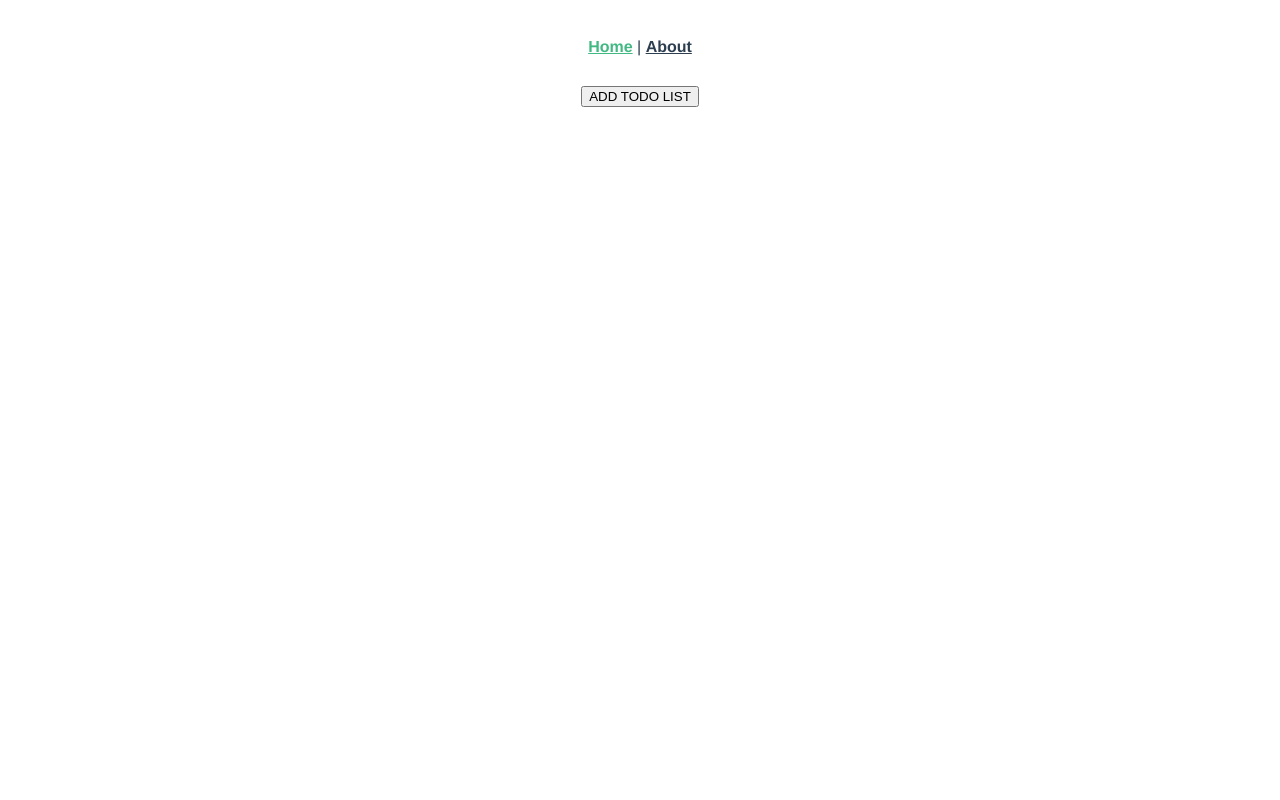
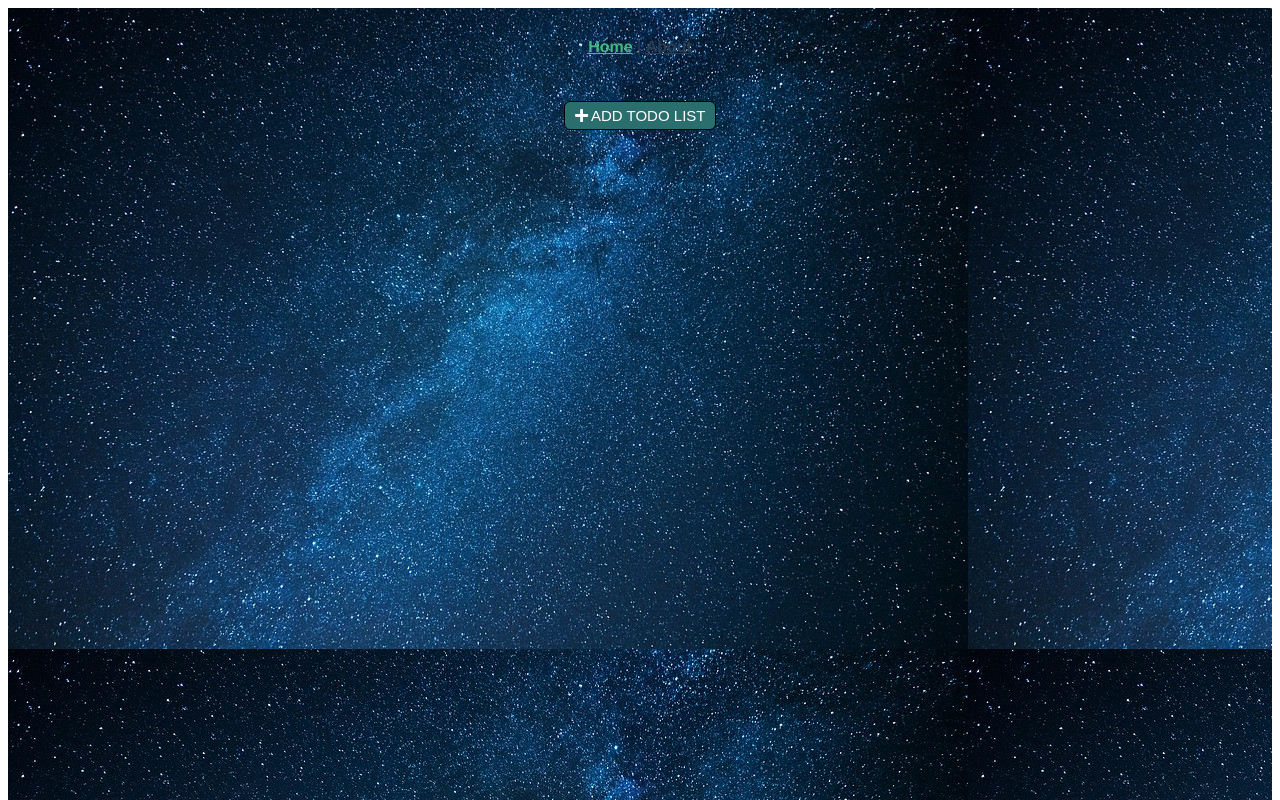
Before and after one commit to RomanBoichuk/Test--Task-2021, a Vue app: page / in a window 1280 px wide. Shown: the top 800 px of the page. Built offline with nearby package versions, Linux system fonts and the light colour scheme.

Commit message:
adding background pictures to project

```diff
--- a/src/App.vue
+++ b/src/App.vue
@@ -15,6 +15,9 @@
   -moz-osx-font-smoothing: grayscale;
   text-align: center;
   color: #2c3e50;
+  background-image: url("../public/img/icons/StarSky.png");
+  padding: 0 0 100% 0;
+  display: block;
 }
 
 #nav {
--- a/src/components/AddListButton.vue
+++ b/src/components/AddListButton.vue
@@ -1,5 +1,6 @@
 <template>
   <button class="mainButton" @click="addList">
+    <font-awesome-icon  icon="plus"/>
     {{ text }}
   </button>
 </template>
@@ -18,3 +19,15 @@ export default {
   }
 }
 </script>
+<style lang="sass" scoped>
+$blue: #2b6e6e
+$white: #ffffff
+.mainButton
+  margin-top: 15px
+  background-color: $blue
+  color: $white
+  font-size: 15px
+  padding: 5px 10px
+  border-radius: 6px
+  border: 1px solid black
+</style>
--- a/src/components/ListTaskHeader.vue
+++ b/src/components/ListTaskHeader.vue
@@ -22,6 +22,7 @@ $blueDark: #53868B
   .list--task--header:hover &
     opacity: 1
 .list--task--header
+   margin-top: 15px
    border-radius: 2px
    border: 1px solid $blueDark
    box-shadow: inset 0 1px 0 0 rgba(255, 255, 255, .8)
--- a/src/components/ListsOfTask.vue
+++ b/src/components/ListsOfTask.vue
@@ -4,6 +4,8 @@
       <ListTaskHeader />
       <TaskForm />
       <div>
+        <Task />
+        <Task />
         <Task />
       </div>
     </div>
@@ -35,3 +37,6 @@ export default {
   }
 }
 </script>
+
+<style lang="sass">
+</style>
--- a/src/components/Task.vue
+++ b/src/components/Task.vue
@@ -1,6 +1,5 @@
 <template>
   <div class="task">
-    <label>
       <div v-bind:class="{done:completed}">
         <input type="checkbox" @change="completed=!completed">
         <span></span>
@@ -12,7 +11,6 @@
           >buy bread
         </span>
       </div>
-    </label>
     <div class="task-icon">
       <font-awesome-icon icon="sort"/>
       |
@@ -46,14 +44,18 @@ export default {
 <style lang="sass" scoped>
 $black: #404040
 $yellow: #ffe033
+$white: #ffffff
 .task
-  border: 1px solid $black
+  border: 1px solid $white
   color: $black
   padding: 15px 10px
   display: flex
+  background: $white
   justify-content: space-between
-  :hover &
+  &:hover
     background: $yellow
+  &:last-child
+    border-radius: 0 0 10px 10px
 .task-icon
   opacity: 0
   .task:hover &
--- a/src/components/TaskForm.vue
+++ b/src/components/TaskForm.vue
@@ -35,7 +35,7 @@ $green: #004d00
   padding: 0 0 5px 0
 .form-input
   width: 400px
-  margin-left: auto
+  margin-left: 5px
   margin-right: 0px
 .form-button
   width: 100px
--- a/src/views/Home.vue
+++ b/src/views/Home.vue
@@ -1,5 +1,5 @@
 <template>
-  <div>
+  <div class="home">
     <ListsOfTask />
     <AddListButton :text= "AddTODOlist" />
   </div>
@@ -28,3 +28,5 @@ export default {
   ])
 }
 </script>
+<style lang="sass">
+</style>
```
Also changed, not shown: public/img/icons/StarSky.png (added).
